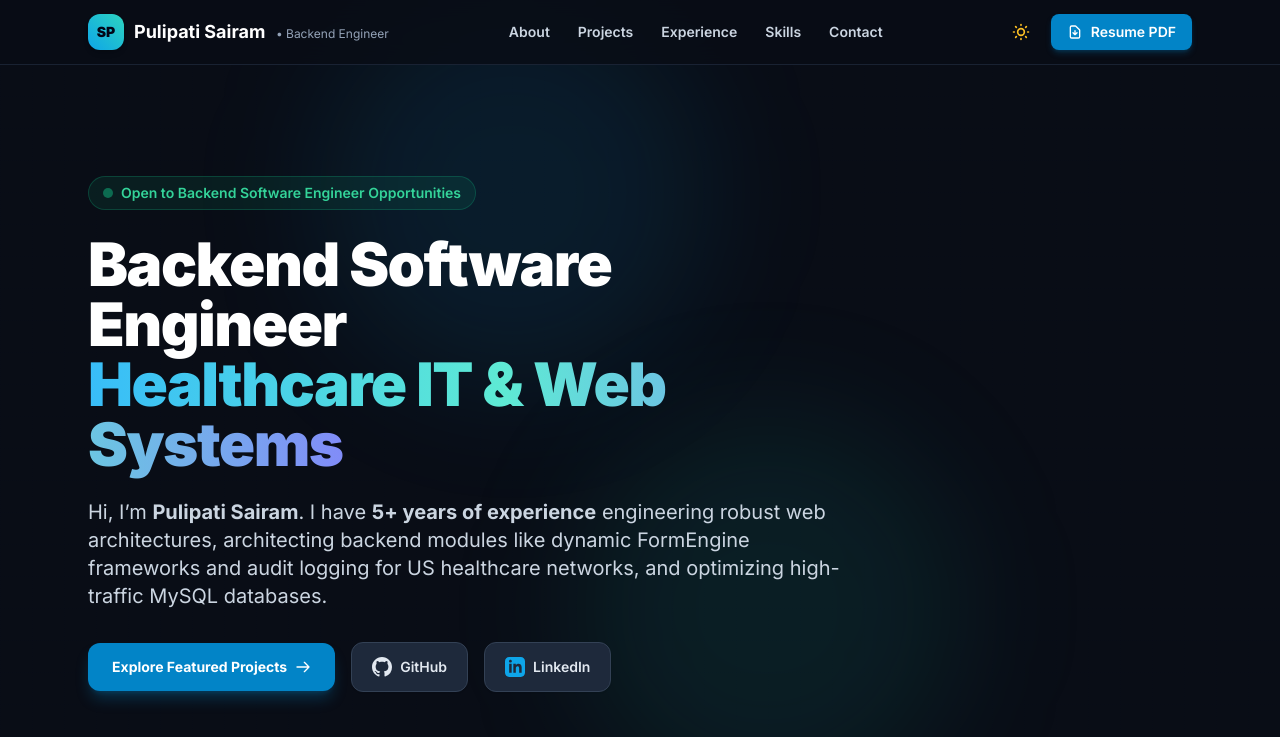
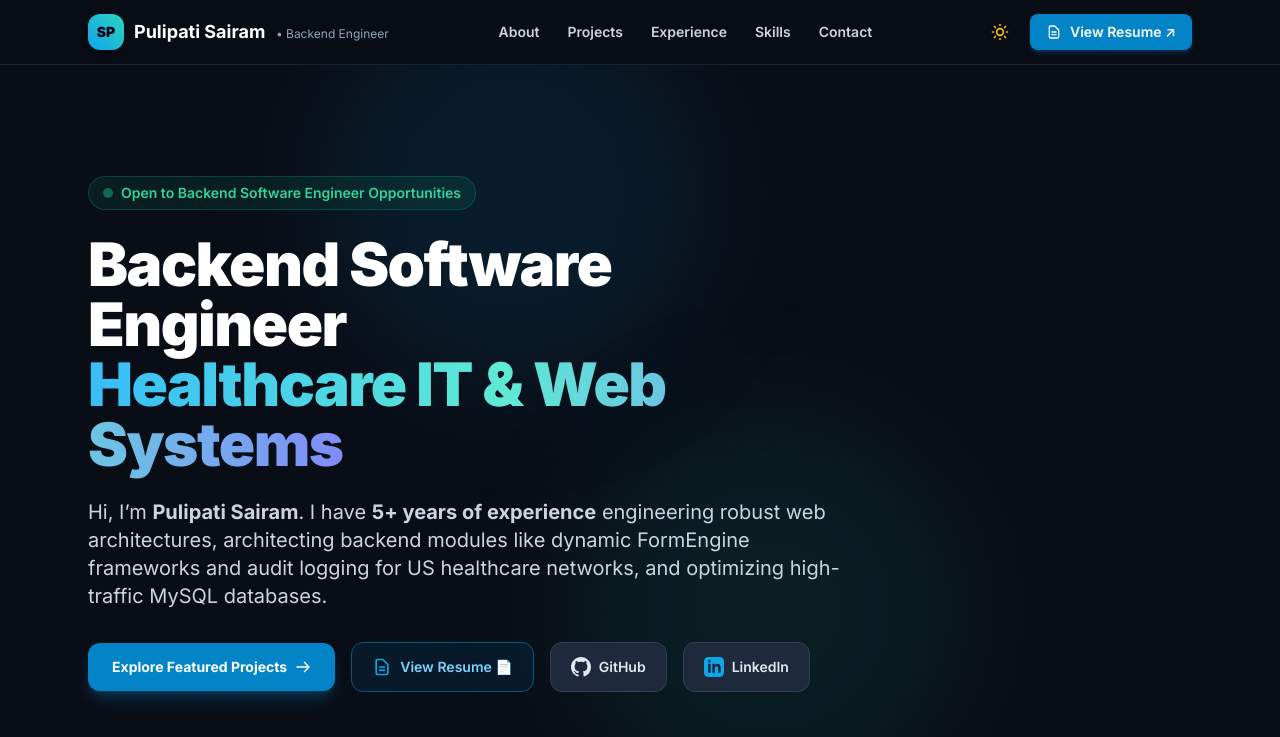
Before and after one commit to SairamPulipati/sairampulipati.github.io, a plain HTML site: page index.html in a window 1280 px wide. Shown: the top 737 px of the page. Drawn offline with nearby package versions, Linux system fonts and the light colour scheme.

Commit message:
Add resume.pdf and enable direct browser viewing in new tab across navbar, hero, mobile menu, and footer

```diff
--- a/index.html
+++ b/index.html
@@ -167,11 +167,11 @@
           <svg id="theme-icon-moon" class="w-5 h-5 block dark:hidden text-slate-700" fill="none" stroke="currentColor" viewBox="0 0 24 24"><path stroke-linecap="round" stroke-linejoin="round" stroke-width="2" d="M20.354 15.354A9 9 0 018.646 3.646 9.003 9.003 0 0012 21a9.003 9.003 0 008.354-5.646z"/></svg>
         </button>
 
-        <!-- Direct Resume Download Button -->
-        <a href="Sairam_Pulipati_Resume.pdf" download class="inline-flex items-center gap-2 px-3.5 sm:px-4 py-2 text-xs sm:text-sm font-semibold rounded-lg bg-sky-600 hover:bg-sky-500 text-white shadow-md shadow-sky-600/25 transition-all">
-          <svg class="w-4 h-4 flex-shrink-0" fill="none" stroke="currentColor" viewBox="0 0 24 24"><path stroke-linecap="round" stroke-linejoin="round" stroke-width="2" d="M12 10v6m0 0l-3-3m3 3l3-3m2 8H7a2 2 0 01-2-2V5a2 2 0 012-2h5.586a1 1 0 01.707.293l5.414 5.414a1 1 0 01.293.707V19a2 2 0 01-2 2z"/></svg>
-          <span class="hidden sm:inline">Resume PDF</span>
-          <span class="sm:hidden">Resume</span>
+        <!-- View Resume Button (Opens PDF in Browser tab, exactly like Ankit Jha) -->
+        <a href="resume.pdf" target="_blank" rel="noopener noreferrer" class="inline-flex items-center gap-2 px-3.5 sm:px-4 py-2 text-xs sm:text-sm font-semibold rounded-lg bg-sky-600 hover:bg-sky-500 text-white shadow-md shadow-sky-600/25 transition-all">
+          <svg class="w-4 h-4 flex-shrink-0" fill="none" stroke="currentColor" viewBox="0 0 24 24"><path stroke-linecap="round" stroke-linejoin="round" stroke-width="2" d="M9 12h6m-6 4h6m2 5H7a2 2 0 01-2-2V5a2 2 0 012-2h5.586a1 1 0 01.707.293l5.414 5.414a1 1 0 01.293.707V19a2 2 0 01-2 2z"/></svg>
+          <span class="hidden sm:inline">View Resume ↗</span>
+          <span class="sm:hidden">Resume ↗</span>
         </a>
 
         <!-- Mobile Menu Toggle Button -->
@@ -189,6 +189,7 @@
       <a href="#experience" class="mobile-link block px-3 py-2 rounded-lg text-slate-700 dark:text-slate-200 hover:bg-slate-100 dark:hover:bg-slate-800 transition-colors">Experience</a>
       <a href="#skills" class="mobile-link block px-3 py-2 rounded-lg text-slate-700 dark:text-slate-200 hover:bg-slate-100 dark:hover:bg-slate-800 transition-colors">Skills</a>
       <a href="#contact" class="mobile-link block px-3 py-2 rounded-lg text-slate-700 dark:text-slate-200 hover:bg-slate-100 dark:hover:bg-slate-800 transition-colors">Contact</a>
+      <a href="resume.pdf" target="_blank" rel="noopener noreferrer" class="mobile-link block px-3 py-2 rounded-lg text-sky-600 dark:text-sky-400 font-bold hover:bg-slate-100 dark:hover:bg-slate-800 transition-colors">View Resume (PDF) ↗</a>
     </div>
   </header>
 
@@ -221,6 +222,11 @@
           <a href="#projects" class="w-full sm:w-auto px-6 py-3.5 rounded-xl bg-sky-600 hover:bg-sky-500 text-white font-bold text-sm transition-all shadow-lg shadow-sky-600/30 flex items-center justify-center gap-2">
             Explore Featured Projects
             <svg class="w-4 h-4" fill="none" stroke="currentColor" viewBox="0 0 24 24"><path stroke-linecap="round" stroke-linejoin="round" stroke-width="2" d="M14 5l7 7m0 0l-7 7m7-7H3"/></svg>
+          </a>
+
+          <a href="resume.pdf" target="_blank" rel="noopener noreferrer" class="px-5 py-3.5 rounded-xl bg-sky-50 dark:bg-sky-950/40 hover:bg-sky-100 dark:hover:bg-sky-900/50 text-sky-700 dark:text-sky-300 font-semibold text-sm transition-all border border-sky-300 dark:border-sky-800 flex items-center gap-2 shadow-sm">
+            <svg class="w-5 h-5 text-sky-500" fill="none" stroke="currentColor" viewBox="0 0 24 24"><path stroke-linecap="round" stroke-linejoin="round" stroke-width="2" d="M9 12h6m-6 4h6m2 5H7a2 2 0 01-2-2V5a2 2 0 012-2h5.586a1 1 0 01.707.293l5.414 5.414a1 1 0 01.293.707V19a2 2 0 01-2 2z"/></svg>
+            View Resume 📄
           </a>
 
           <a href="https://github.com/SairamPulipati" target="_blank" rel="noopener noreferrer" class="px-5 py-3.5 rounded-xl bg-white dark:bg-slate-800 hover:bg-slate-100 dark:hover:bg-slate-700 text-slate-800 dark:text-slate-200 font-semibold text-sm transition-all border border-slate-300 dark:border-slate-700 flex items-center gap-2 shadow-sm">
@@ -637,9 +643,9 @@
           psairam108@gmail.com
         </a>
 
-        <a href="Sairam_Pulipati_Resume.pdf" download class="px-7 py-4 rounded-xl bg-white dark:bg-slate-800 hover:bg-slate-100 dark:hover:bg-slate-700 text-slate-800 dark:text-slate-200 font-bold text-sm transition-all border border-slate-300 dark:border-slate-700 flex items-center gap-2.5 shadow-sm">
-          <svg class="w-5 h-5 text-sky-500" fill="none" stroke="currentColor" viewBox="0 0 24 24"><path stroke-linecap="round" stroke-linejoin="round" stroke-width="2" d="M12 10v6m0 0l-3-3m3 3l3-3m2 8H7a2 2 0 01-2-2V5a2 2 0 012-2h5.586a1 1 0 01.707.293l5.414 5.414a1 1 0 01.293.707V19a2 2 0 01-2 2z"/></svg>
-          Download Resume (PDF)
+        <a href="resume.pdf" target="_blank" rel="noopener noreferrer" class="px-7 py-4 rounded-xl bg-white dark:bg-slate-800 hover:bg-slate-100 dark:hover:bg-slate-700 text-slate-800 dark:text-slate-200 font-bold text-sm transition-all border border-slate-300 dark:border-slate-700 flex items-center gap-2.5 shadow-sm">
+          <svg class="w-5 h-5 text-sky-500" fill="none" stroke="currentColor" viewBox="0 0 24 24"><path stroke-linecap="round" stroke-linejoin="round" stroke-width="2" d="M9 12h6m-6 4h6m2 5H7a2 2 0 01-2-2V5a2 2 0 012-2h5.586a1 1 0 01.707.293l5.414 5.414a1 1 0 01.293.707V19a2 2 0 01-2 2z"/></svg>
+          View Resume (PDF) ↗
         </a>
       </div>
 
```
Also changed, not shown: 1 other file.
